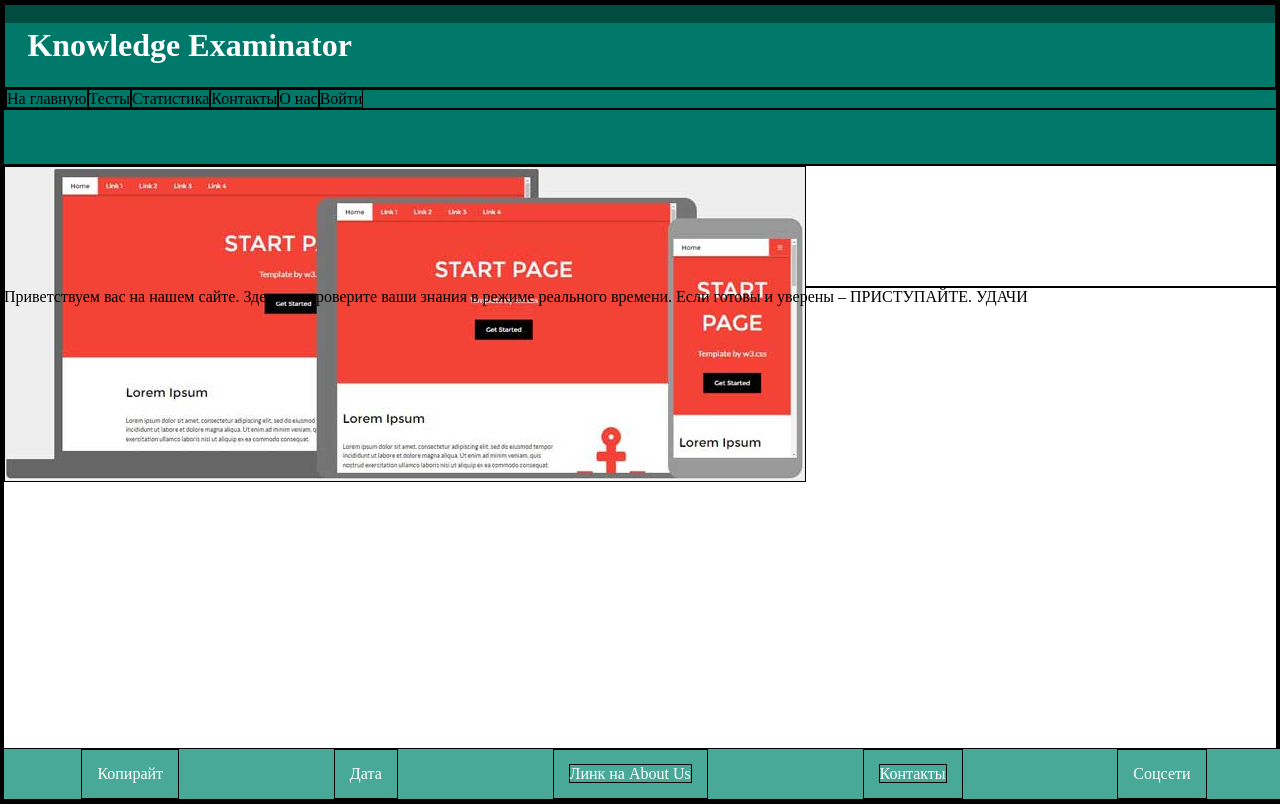
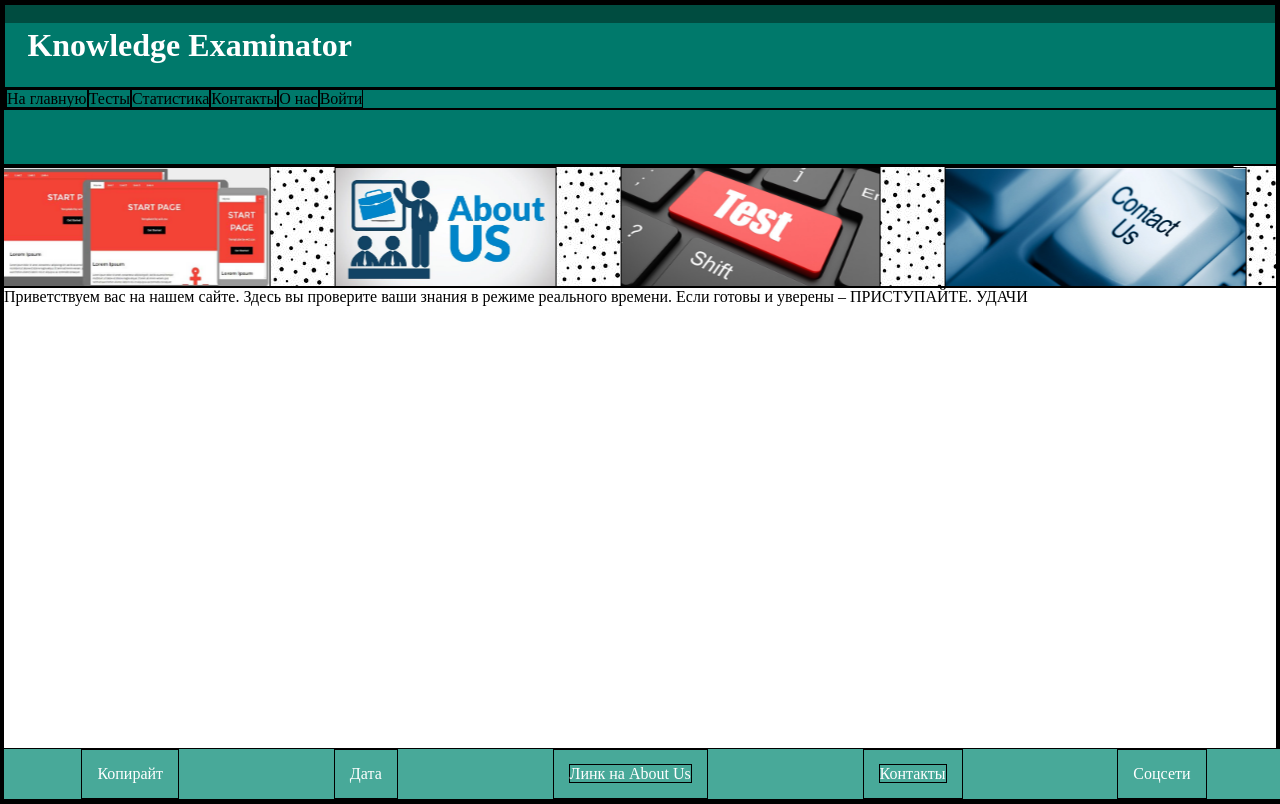
Before and after one commit to EskalonaD/knowledge-assessment-system, a React app: page / in a window 1280 px wide. Built offline with nearby package versions, Linux system fonts and the light colour scheme.

Commit message:
add image-webpack-loader/Slider logic

```diff
--- a/package.json
+++ b/package.json
@@ -31,6 +31,7 @@
     "file-loader": "^4.0.0",
     "friendly-errors-webpack-plugin": "^1.7.0",
     "html-webpack-plugin": "^3.2.0",
+    "image-webpack-loader": "^5.0.0",
     "mini-css-extract-plugin": "^0.7.0",
     "node-sass": "^4.12.0",
     "optimize-css-assets-webpack-plugin": "^5.0.3",
--- a/src/containers/Slider/index.js
+++ b/src/containers/Slider/index.js
@@ -1,13 +1,80 @@
 import React, { Component } from "react";
 import styles from "./index.scss";
-// import mainPagePicture from "@assets/img/img_temp_startpage.jpg";
+import {connect} from "react-redux";
+import {setSliderTranslateValue} from "@ducks/mainReducer";
+import {selectSliderTranslateValue} from "@ducks/mainReducer/reselect.js";
 
-const pic = require('../../assets/img/img_temp_startpage.jpg')
 
-export default class Slider extends Component {
+import mainPagePicture from "@assets/img/img_temp_startpage.jpg";
+import aboutUsPicture from "@assets/img/aboutus.jpg";
+import testPicture from "@assets/img/20150224test644.jpg";
+import contactsPicture from "@assets/img/contact-us.jpg";
+// import mainPagePicture from "@assets/img/contact-us.jpg";
+import statisticsPicture from "@assets/img/Statistics.png";
+import backgroundPicture from "@assets/img/110492051-halftone-dotted-background-dotted-vector-pattern-chaotic-circle-dots-isolated-on-the-white-backgroun.jpg"
+
+// const pic = require('./img/img_temp_startpage.jpg')
+
+
+export class Slider extends Component {
+
+  componentDidMount() {
+    let slideValue = 0
+    let slideModifier = -1;
+    this.timerID = setInterval(
+      () => {
+        if(slideValue === -70) slideModifier = 1;
+        if(slideValue === 0) slideModifier = -1;
+        slideValue += 35 * slideModifier;
+        this.props.setSliderTranslateValue(slideValue)
+      },
+      5000
+    );
+  }
+
   render() {
-    return <section className={styles.slider__wrapper}>
-      <img src={pic} />
+    // const divStyle = {
+    //   transform: `translateX(-35vw)`,
+    //   transitionProperty: `all`,
+    //   transitionDelay: `1s`
+    // };
+    return <section className={styles.slider__wrapper} style={{
+      backgroundImage: `url(${backgroundPicture})`
+    }}>
+      <div
+      className={styles.slider} style={{
+        transform: `translateX(${this.props.sliderTranslateValue}vw)`,
+        transition: 'transform  1s'
+      }}
+          >
+      <img src={mainPagePicture} />
+      <img src={aboutUsPicture}  />
+      <img src={testPicture}  />
+      <img src={contactsPicture }  />
+      <img src={statisticsPicture}  />
+      {/* <img src={mainPagePicture} />
+      <img src={mainPagePicture} />
+      <img src={mainPagePicture} /> */}
+       </div>
     </section>;
   }
 }
+
+const mapStoreToProps = store => ({
+  // data: selectData(store),
+  sliderTranslateValue: selectSliderTranslateValue(store)
+
+});
+
+const mapDispatchToProps = dispatch => {
+  return {
+    // setSelectedTest: data => dispatch(setSelectedTest(data)),
+    setSliderTranslateValue: data => dispatch(setSliderTranslateValue(data))
+
+  };
+};
+
+export default connect(
+  mapStoreToProps,
+  mapDispatchToProps
+)(Slider);
--- a/src/containers/Slider/index.scss
+++ b/src/containers/Slider/index.scss
@@ -4,4 +4,19 @@
 
 .slider__wrapper {
   height: 15vh;
+
+  overflow: hidden;
 }
+.slider {
+  display: flex;
+  flex-wrap: nowrap;
+}
+
+img {
+  height: 15vh;
+  width: 30vw;
+  object-fit: cover;
+  margin-right: 5vw;
+  // transform: translateX(-35vw);
+  // transition: transform 1s;
+}
--- a/src/ducks/mainReducer/index.js
+++ b/src/ducks/mainReducer/index.js
@@ -14,7 +14,8 @@ export const initialState = { //initialState should be placed before constances?
   questionNumber: 0,
   timerId: null,
   answerCollector: [],
-  completedTests: {}
+  completedTests: {},
+  sliderTranslateValue: 0
   // matchedDataForStatistic: ``
 };
 
@@ -32,6 +33,7 @@ const SET_TIMER_ID = "SET_TIMER_ID";
 const SET_ANSWER_COLLECTOR = "SET_ANSWER_COLLECTOR";
 const RESET_ANSWER_COLLECTOR = "RESET_ANSWER_COLLECTOR";
 const SET_COMPLETED_TESTS = "SET_COMPLETED_TESTS";
+const SET_SLIDER_TRANSLATE_VALUE = "SET_SLIDER_TRANSLATE_VALUE";
 
 
 
@@ -51,6 +53,7 @@ export const setTimerId = data => ({type: SET_TIMER_ID, payload: data});
 export const setAnswerCollector = data => ({type: SET_ANSWER_COLLECTOR, payload: data});
 export const resetAnswerCollector = () => ({type: RESET_ANSWER_COLLECTOR});
 export const setCompletedTests = (data) => ({type: SET_COMPLETED_TESTS, payload: data})
+export const setSliderTranslateValue = (data) => ({type: SET_SLIDER_TRANSLATE_VALUE, payload: data})
 
 // reducer
 export default function commonReducer(state = initialState, action) {
@@ -120,6 +123,11 @@ export default function commonReducer(state = initialState, action) {
               ...state,
               completedTests: {...state.completedTests, [action.payload]: true}
             };
+        case SET_SLIDER_TRANSLATE_VALUE:
+            return {
+              ...state,
+              sliderTranslateValue: action.payload
+            };
 
       default:
       return state;
--- a/src/ducks/mainReducer/reselect.js
+++ b/src/ducks/mainReducer/reselect.js
@@ -127,6 +127,11 @@ export const selectCompletedTests = createSelector(
   main,
   ({completedTests}) => completedTests
 )
+
+export const selectSliderTranslateValue = createSelector(
+  main,
+  ({sliderTranslateValue}) => sliderTranslateValue
+)
 // export const selectTimerStart = createSelector(
 //     () => {
 //       const timer = setTimeout(this.endTest, min * 60 * 100);
--- a/webpack.dev.js
+++ b/webpack.dev.js
@@ -22,6 +22,19 @@ module.exports = {
   },
   module: {
     rules: [
+      {
+        test: /\.(gif|png|jpe?g|svg)$/i,
+        use: [
+          'file-loader',
+          {
+            loader: 'image-webpack-loader',
+            options: {
+              bypassOnDebug: true, // webpack@1.x
+              disable: true, // webpack@2.x and newer
+            },
+          },
+        ],
+      },
       {
         test: /\.js$/,
         exclude: /node_modules/,
```
Also changed, not shown: src/assets/img/110492051-halftone-dotted-background-dotted-vector-pattern-chaotic-circle-dots-isolated-on-the-white-backgroun.jpg (added), 1 other file (tests, documents, lock files or other folders).
